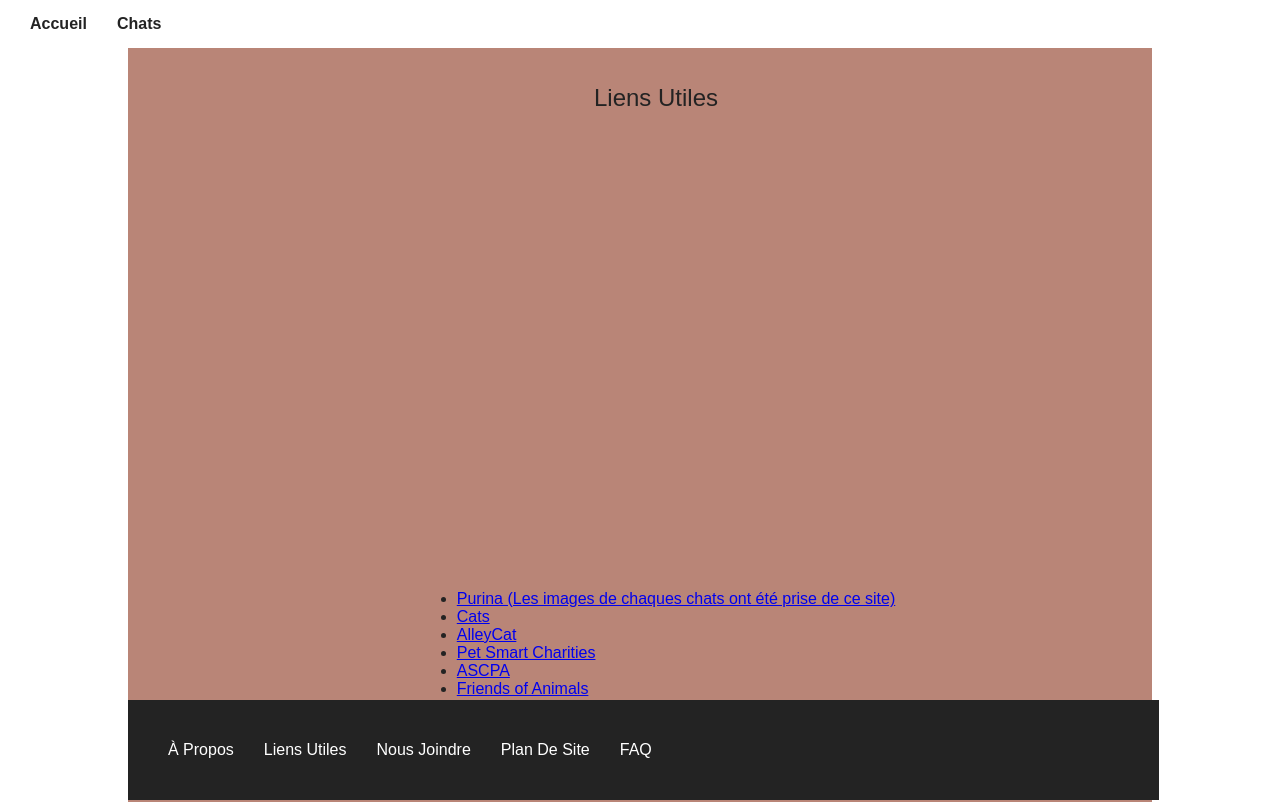
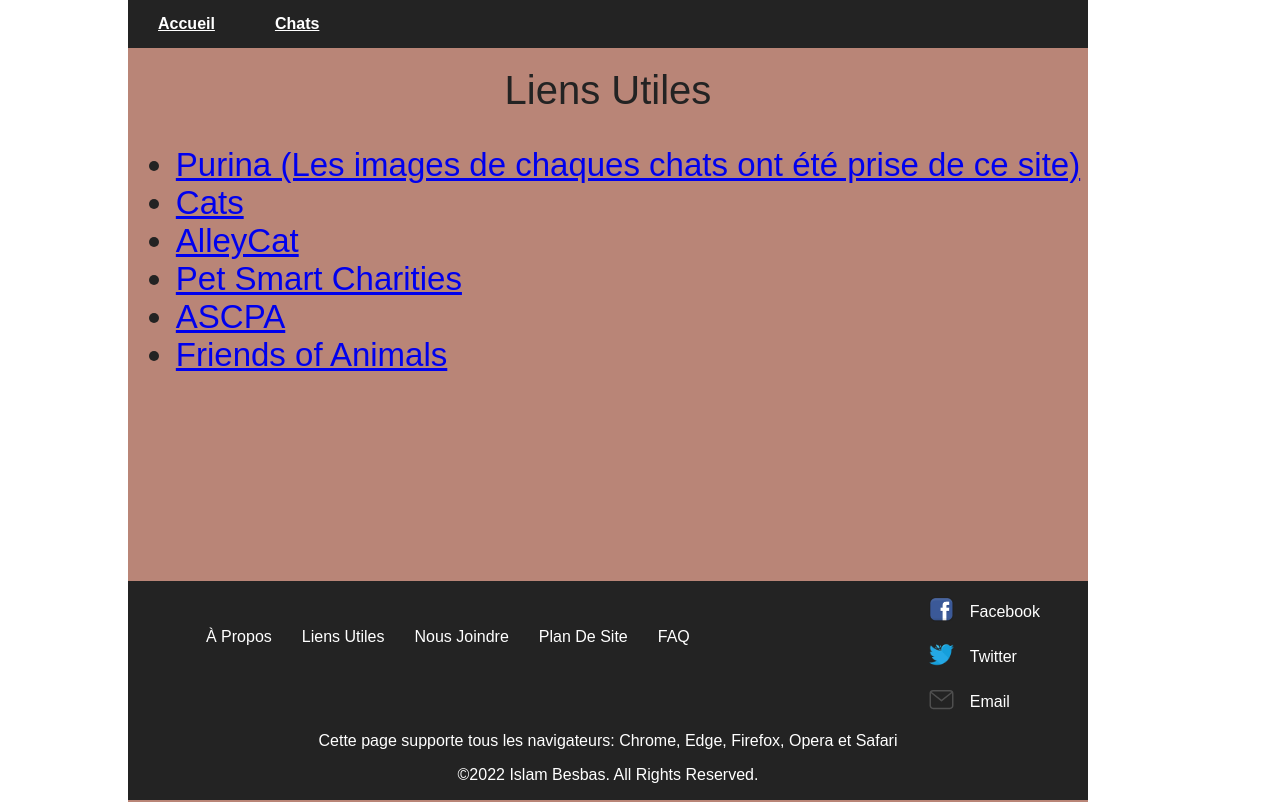
Before and after one commit to Lemsii/Lemsii.github.io, a plain HTML site: page LiensUtiles.html in a window 1280 px wide. Shown: the top 802 px of the page. Drawn offline with nearby package versions, Linux system fonts and the light colour scheme.

Commit message:
Modification Finale

```diff
--- a/404.html
+++ b/404.html
@@ -14,19 +14,23 @@
 <!-- Cette page est utilisée pour redirigée l'utilisateur dans le cas où il ou elle demanderais de l'information sur un chat que nous n'avons pas dans notre base de donnée locale.  -->
 
 <body>
-    <div class="nav"></div>
-    <h1 class="flex-container centered">
-        404: Nous n'avons aucune information sur ce chat en ce moment :(
-    </h1>
-    <div class="footer-spacing"></div>
+    <div class="body">
 
-    <script
-    src="https://code.jquery.com/jquery-3.6.2.min.js"
-    integrity="sha256-2krYZKh//PcchRtd+H+VyyQoZ/e3EcrkxhM8ycwASPA="
-    crossorigin="anonymous"></script>
+        <div class="nav"></div>
+        <h1 class="flex-container centered">
+            404: Nous n'avons aucune information sur ce chat en ce moment :(
+        </h1>
+        <div class="footer"></div>
+    </div>
+
+    <script src="https://code.jquery.com/jquery-3.6.2.min.js"
+        integrity="sha256-2krYZKh//PcchRtd+H+VyyQoZ/e3EcrkxhM8ycwASPA=" crossorigin="anonymous"></script>
     <script>
         $.get("Nav.html", function (data) {
             $(".nav").replaceWith(data);
+        });
+        $.get("Footer.html", function (data) {
+            $(".footer").replaceWith(data);
         });
     </script>
 </body>
--- a/Footer.html
+++ b/Footer.html
@@ -1,5 +1,6 @@
 <footer class="footer">
     <!-- On utilise cette section dans toutes les pages, elle sert de barre de footer -->
+    <div class="footer-subcontainer">
         <ul id="footer-menu">
             <li><a href="/APropos.html">À Propos</a></li>
             <li><a href="/LiensUtiles.html">Liens Utiles</a></li>
@@ -7,4 +8,36 @@
             <li><a href="/PlanDeSite.html">Plan De Site</a></li>
             <li><a href="/FAQ.html">FAQ</a></li>
         </ul>
+        <div class="footer-icons">
+            <div class="icon-container">
+                <div class="icon-sub-container">
+                  <div>
+                    <img class="link-icon" src="images/facebook_22567.ico" alt="Facebook-icon">
+                  </div>
+                  <a class="link-title" href="https://www.facebook.com/ackxrman.le.7/">
+                    Facebook
+                  </a>
+                </div>
+                <div class="icon-sub-container">
+                  <div>
+                    <img class="link-icon" src="images/Twitter_icon-icons.com_60507.ico" alt="Twitter-icon">
+                  </div>
+                  <a class="link-title" href="https://twitter.com/lemsilol">
+                    Twitter
+                  </a>
+                </div>
+                <div class="icon-sub-container">
+                  <div>
+                    <img class="link-icon" src="images/Mail.svg" alt="Mail-icon">
+                  </div>
+                  <a class="link-title" href="mailto:besbasi@csdmedu.ca">
+                    Email
+                  </a>
+                </div>
+              </div>
+        </div>
+    </div>
+
+    <p class="footer-element centered">Cette page supporte tous les navigateurs: Chrome, Edge, Firefox, Opera et Safari</p>
+    <p class="footer-element centered">©2022 Islam Besbas. All Rights Reserved.</p>
 </footer>
--- a/LiensUtiles.html
+++ b/LiensUtiles.html
@@ -20,8 +20,8 @@
            Liens Utiles
        </div>
 
-       <div class="centered blocPlan">
-           <ul>
+       <div class="centered">
+           <ul class="link-elements">
                <li><a href="https://www.purina.ca/cats/">Purina (Les images de chaques chats ont été prise de ce site)</a></li>
                <li><a href="https://en.wikipedia.org/wiki/Cat">Cats</a></li>
                <li><a href="https://www.alleycat.org/">AlleyCat</a></li>
@@ -34,8 +34,6 @@
    </div>
 
 
-    <!-- On ajoute un spacing, puisque le footer fixé et pourrais overlap le contenu. -->
-    <div class="footer-spacing"></div>
     <div class="footer"></div>
     <!-- Utilisation de JQuery's CDN -->
     <script src="https://code.jquery.com/jquery-3.6.2.min.js"
--- a/Nav.html
+++ b/Nav.html
@@ -1,4 +1,4 @@
-<nav role="navigation">
+<div role="navigation">
     <!-- On utilise cette section dans toutes les pages, elle sert de barre de navigation. -->
     <div id="menuToggle">
         <input type="checkbox" />
@@ -6,6 +6,7 @@
         <span id="hamburger-menu-spans"></span>
         <span id="hamburger-menu-spans"></span>
         <span id="hamburger-menu-spans"></span>
+    </div>
     <ul id="navmenu">
         <li><a href="/"><strong>Accueil</strong></a></li>
         <li class="category-nav"><a href="#"><strong>Chats</strong></a>
@@ -19,4 +20,3 @@
         </li>
     </ul>
 </div>
-</nav>
--- a/styles.css
+++ b/styles.css
@@ -5,7 +5,7 @@ body {
     padding: 0;
     margin-left: 10%;
     margin-right: 10%;
-    max-width: 80%;
+    width: 75%;
     color: #232323;
     font-family: 'Arial', sans-serif;
     background: #ffffff;
@@ -13,8 +13,14 @@ body {
 
 }
 
+.footer-element {
+    color: white;
+    padding: 0rem !important;
+}
+
 .body {
     background-color: #b98577;
+    height:100vh;
 }
 
 /* Tout les éléments utilisant le prefix "footer" appartiennent aux éléments de la page Footer.html */
@@ -35,22 +41,19 @@ body {
     font-size: 16px;
 }
 
-
 #footer-menu li {
     padding: 15px;
 }
 
 .footer {
     background-color: #232323;
-
     bottom: 0px;
     position: fixed;
     display: block;
-    width: 79%;
-    padding: 10px;
-    z-index: 1;
+    width: 75%;
     -webkit-user-select: none;
     user-select: none;
+    padding-top: 1rem;
 }
 
 img {
@@ -220,11 +223,14 @@ img {
         display: flex;
         flex-direction: row;
 
-        background: #ffffff;
+        background: #232323;
 
         padding: 0;
-        padding-left: 15px;
         height: auto;
+        width: 75%;
+        position: fixed;
+        z-index: 1;
+        margin-left: 10%;
 
         transform: none;
         transition: none;
@@ -232,6 +238,11 @@ img {
 
     #navmenu li {
         padding: 15px;
+    }
+
+    #navmenu li a {
+        padding: 15px;
+        color: white !important;
     }
 
     /* DROPDOWN: */
@@ -268,7 +279,6 @@ img {
     justify-content: center;
     align-items: center;
     width: 100%;
-    padding: 1rem;
 }
 
 
@@ -278,7 +288,12 @@ img {
     display: flex;
     justify-content: center;
     align-items: center;
-    font-size: x-large;
+    font-size: 40px;
+}
+
+
+.link-elements {
+    font-size: 33px;
 }
 
 /* Ces classes sont utilisées pour la page "NousJoindre" afin de centré les éléments et leurs icones (Facebook, Twitter, etc.)*/
@@ -324,11 +339,28 @@ img {
 
 .footer-spacing {
     height: 500px;
+    background: #b98577;
 }
 
-.blocPlan {
-    height: 1000px;
+.footer-subcontainer {
+    display: flex;
+    flex-wrap: wrap;
+    flex-direction: row;
+    justify-content: space-between;
+    margin-right: 3rem;
+    margin-left: 3rem;
+    font-size: 16px !important;
 }
+
+.footer-icons .icon-container .icon-sub-container .link-title {
+    font-size: 16px !important;
+}
+
+.footer-icons .icon-container .icon-sub-container .link-icon {
+    width: 25px !important;
+    height: 25px !important;
+}
+
 
 /* Cette partie est utilisée pour modifier la barre du footer lorsque l'écran diminue au seuil de la taille d'un écran de tablette.*/
 @media only screen and (max-width: 768px) {
```
Also changed, not shown: APropos.html (+0 -1 lines), Chat.html (+1 -2 lines), NousJoindre.html (+1 -3 lines), index.html (+1 -3 lines). Lines whose indentation alone changed are shown as unchanged.
